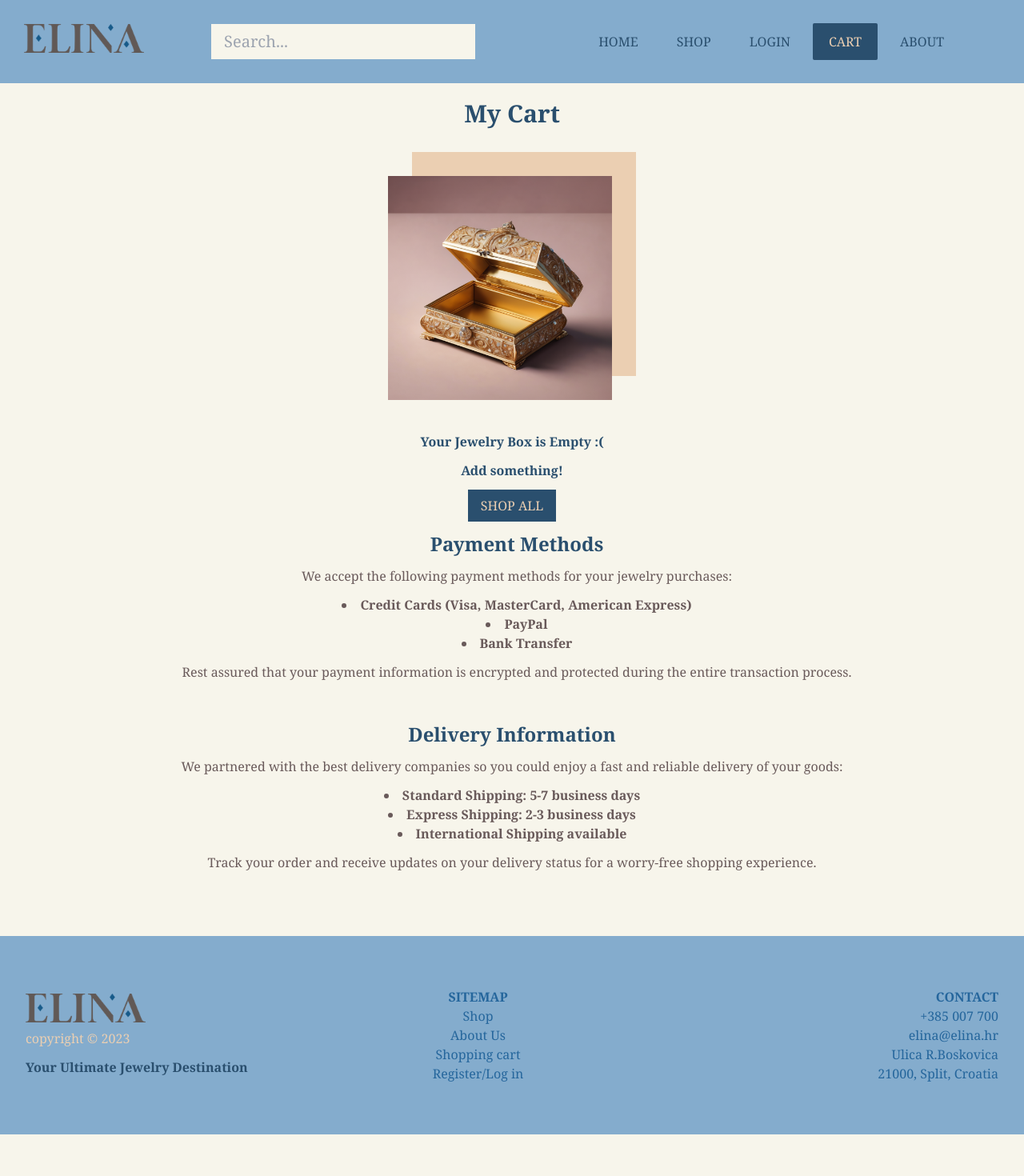
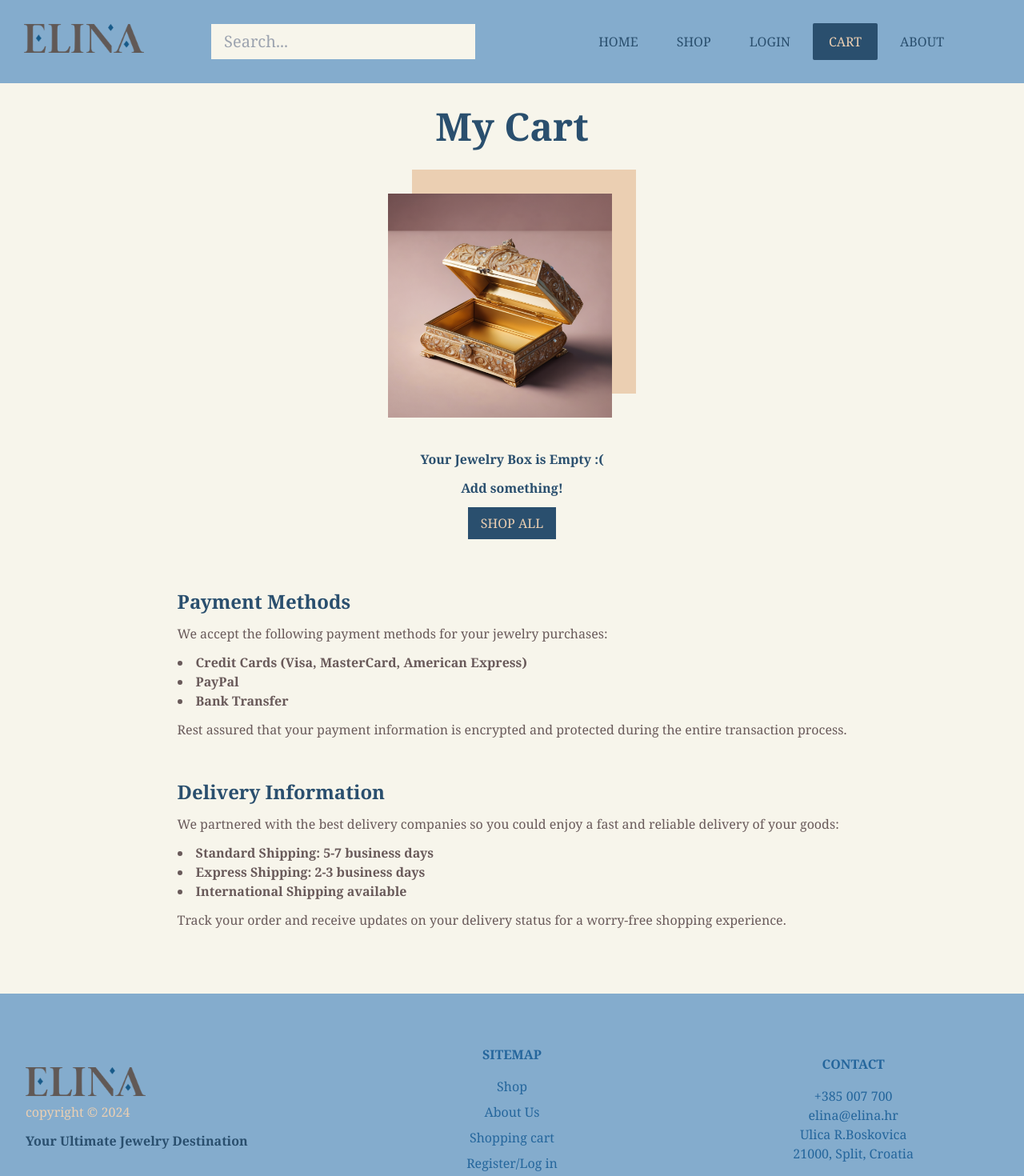
Before and after one commit to DinaVrandecic/HCI-2023-24, a Next.js app in the folder semester-project/: page /cart in a window 1280 px wide. Shown: the top 1470 px of the page at 80% size. Before the commit the page ends 1418 px from the top, so only its background shows below. Built offline with nearby package versions, Linux system fonts and the light colour scheme.

Commit message:
cart fixed and text size in about and category

```diff
--- a/semester-project/app/_components/CustomerReviews.tsx
+++ b/semester-project/app/_components/CustomerReviews.tsx
@@ -37,7 +37,7 @@ const CustomerReviews: React.FC = () => (
           <Image src={a1} alt="Customer Review 1" className="review-image mb-5" width={350} height={350} />
           <div className="text-and-stars w-full ">
             <p className="font-serif font-bold text-blue1">SIOBHAN ROY</p>
-            <p className="font-serif italic mt-5 mb-2 text-brown1">
+            <p className="font-serif italic mt-5 mb-2 mx-[10px] text-brown1">
               "I absolutely love the jewelry I purchased. The quality is amazing and it is even
               more beautiful in person."
             </p>
@@ -51,7 +51,7 @@ const CustomerReviews: React.FC = () => (
           <Image src={a2} alt="Customer Review 2" className="review-image mb-5" width={350} height={350} />
           <div className="text-and-stars w-full">
             <p className="font-serif font-bold text-blue1">NADIA MORALES</p>
-            <p className="font-serif italic mt-5 mb-2 text-brown1">
+            <p className="font-serif italic mt-5 mb-2 mx-[10px] text-brown1">
               "The jewelry exceeded my expectations. It's elegant and the attention to detail is superb. Highly
               recommended!"
             </p>
@@ -65,7 +65,7 @@ const CustomerReviews: React.FC = () => (
           <Image src={a3} alt="Customer Review 3" className="review-image mb-5" width={350} height={350} />
           <div className="text-and-stars w-full ">
             <p className="font-serif font-bold text-blue1">PAMELA BEESLY-HALPERT</p>
-            <p className="font-serif italic mt-5 mb- text-brown1">
+            <p className="font-serif italic mt-5 mb-2 mx-[10px] text-brown1">
               "Beautiful pieces! I received many compliments wearing them. The shipping was fast and the
               packaging was lovely."
             </p>
--- a/semester-project/app/about/page.tsx
+++ b/semester-project/app/about/page.tsx
@@ -5,7 +5,7 @@ import vision from "../../public/pictures/vision.png";
 export default function About() {
   return (
     <div className="container mx-auto p-4 md:p-8">
-      <h1 className="text-4xl md:text-6xl font-bold mb-15 text-center text-dark_blue font-serif">About us</h1>
+      <h1 className="text-4xl md:text-5xl font-bold mb-15 text-center text-dark_blue font-serif">About us</h1>
 
       <section className="flex flex-col md:flex-row  items-center justify-around mb-8 my-[50px] ">
         <div className=" mb-4 mt-8 md:mb-0 relative order-2 md:order-1 mr-[30px] md:mr-[0px]">
--- a/semester-project/app/cart/page.tsx
+++ b/semester-project/app/cart/page.tsx
@@ -4,15 +4,9 @@ import cart from "../../public/pictures/cart.png";
 
 function ShoppingCartPage() {
   return (
-    <div className="container-fluid mt-5 px-4">
-      <div className="row">
-        <div className="col-md-6 d-flex align-items-center justify-content-center">
-          <div className="card">
-            <div className="card-header">
-              <h1 className="text-center text-3xl font-bold font-serif text-dark_blue">My Cart</h1>
-            </div>
-            <div className="card-body cart">
-              <div className="flex flex-col justify-center items-center text-center">
+    <div className="flex flex-col justify-center">
+        <div className="flex flex-col items-center justify-center">
+              <h1 className="text-center mt-[30px] text-4xl md:text-5xl font-bold font-serif text-dark_blue">My Cart</h1>
                 <div className="mb-[40px] mt-[60px] relative mr-[30px]">
                   <Image
                     src={cart}
@@ -31,15 +25,10 @@ function ShoppingCartPage() {
                   </a>
                 </Link>
         </div>
-            </div>
-          </div>
-        </div>
 
-        <div className="col-md-6 d-flex  align-items-center justify-start">
-
-            <div className="card-body justify-start">
+        <div className="flex flex-col align-center justify-start mt-[50px] mx-auto">
           {/* Payment Method Section */}
-              <div className="pl-3 text-center">
+          <div className="px-[10px]">
             <h2 className="text-2xl font-bold font-serif text-dark_blue mb-3">Payment Methods</h2>
             <p className="text-brown1 font-serif mb-3">
               We accept the following payment methods for your jewelry purchases:
@@ -55,7 +44,7 @@ function ShoppingCartPage() {
           </div>
 
           {/* Delivery Information Section */}
-              <div className="mt-[50px] text-center">
+          <div className="mt-[50px] px-[10px]">
             <h2 className="text-2xl font-bold font-serif text-dark_blue mb-3">Delivery Information</h2>
             <p className="text-brown1 font-serif mb-3 ">
               We partnered with the best delivery companies so you could enjoy a fast and reliable delivery of your goods:
@@ -72,8 +61,6 @@ function ShoppingCartPage() {
         </div>
 
     </div>
-      </div>
-    </div>
   );
 }
 
--- a/semester-project/app/shop/[category]/page.tsx
+++ b/semester-project/app/shop/[category]/page.tsx
@@ -101,8 +101,8 @@ function Page({ params }: pageProps) {
   }
 
   return (
-    <div className="container mx-auto md:p-8">
-      <h1 className="text-4xl md:text-6xl font-bold mb-15 text-center text-dark_blue font-serif m-[20px] mt-[30px]">
+    <div >
+      <h1 className="text-center my-[30px] text-4xl md:text-5xl font-bold font-serif text-dark_blue">
         {params.category === "all" ? (
           // Render if params.category is "all"
           params.category[0].toUpperCase() + params.category.slice(1) + " products"
--- a/semester-project/components/Footer.tsx
+++ b/semester-project/components/Footer.tsx
@@ -1,14 +1,12 @@
-// Import necessary modules/components
 import Image from "next/image";
 import Link from "next/link";
 import logoImage from "../public/pictures/logo.png";
 
-// Define the Footer component
 export default function Footer() {
   return (
     <div className="bg-nf_blue py-8 mt-20 w-full">
       <div className="container mx-auto flex flex-col md:flex-row items-center justify-between">
-        <div className="p-8 text-center md:text-left">
+        <div className="p-8 text-center md:text-left md:w-1/3">
           <div className="flex justify-center md:justify-start">
             <Link legacyBehavior href="/">
               <a>
@@ -21,37 +19,35 @@ export default function Footer() {
               </a>
             </Link>
           </div>
-          <p className="font-serif text-peach1 mt-2 mb-3">copyright © 2023</p>
+          <p className="font-serif text-peach1 mt-2 mb-3">copyright © 2024</p>
           <p className="text-dark_blue font-bold font-serif">
             Your Ultimate Jewelry Destination
           </p>
         </div>
 
-        <div className="p-8 font-serif text-blue1 flex-grow md:w-1/3 text-center">
-          <h1 className="font-bold">SITEMAP</h1>
+        <div className="p-8 font-serif text-blue1 md:w-1/3 text-center">
+          <h1 className="font-bold mb-4">SITEMAP</h1>
           <Link legacyBehavior href="/shop">
-            <a className="hover:text-peach1">Shop</a>
+            <a className="block mb-2 hover:text-peach1">Shop</a>
           </Link>
-          <br />
           <Link legacyBehavior href="/about">
-            <a className="hover:text-peach1">About Us</a>
+            <a className="block mb-2 hover:text-peach1">About Us</a>
           </Link>
-          <br />
           <Link legacyBehavior href="/cart">
-            <a className="hover:text-peach1">Shopping cart</a>
+            <a className="block mb-2 hover:text-peach1">Shopping cart</a>
           </Link>
-          <br />
           <Link legacyBehavior href="/login">
-            <a className="hover:text-peach1">Register/Log in</a>
+            <a className="block hover:text-peach1">Register/Log in</a>
           </Link>
         </div>
 
-        <div className="p-8 font-serif text-blue1 md:w-1/3 text-right">
-          <p className="font-bold">CONTACT</p>
-          <p>+385 007 700</p>
-          <p>elina@elina.hr</p>
-          <p>Ulica R.Boskovica</p>
-          <p>21000, Split, Croatia</p>
+        <div className="p-8 font-serif text-blue1 md:w-1/3 text-center">
+          <p className="font-bold mb-4"> CONTACT </p>
+          <p></p>
+            <p className=" text-center"> +385 007 700  </p>
+            <p className=" text-center"> elina@elina.hr  </p>
+            <p className=" text-center"> Ulica R.Boskovica  </p>
+            <p className=" text-center"> 21000, Split, Croatia  </p>
         </div>
       </div>
     </div>
```
Lines whose indentation alone changed are shown as unchanged.
